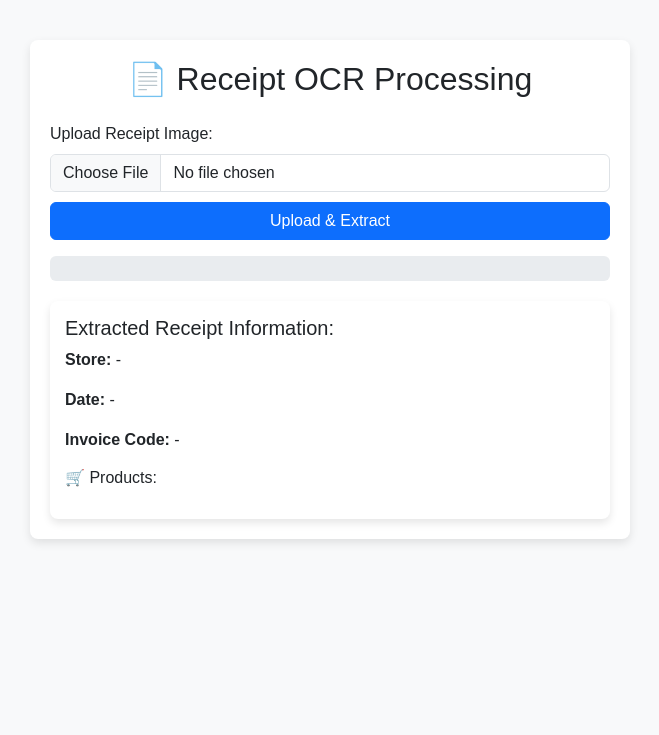
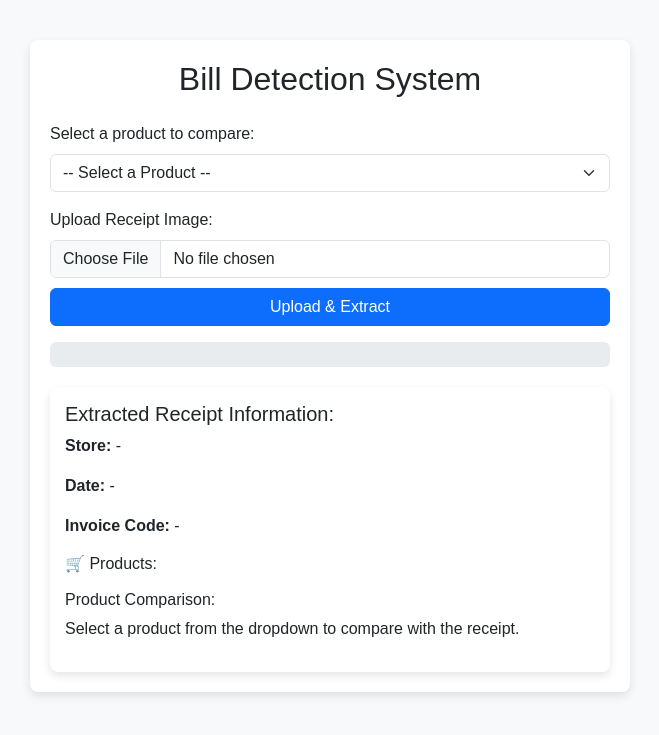
Before and after one commit to minhquangcao/Bill-Detection-System, a Flask app: page / in a window 1280 px wide. Shown: the top 735 px of the page, without its empty margins (310-969 px from the left). Run offline with Flask 3, Linux system fonts and the light colour scheme.

Commit message:
feat: ajout d'une dropdown list pour selectionner un produit

```diff
--- a/app.py
+++ b/app.py
@@ -24,7 +24,6 @@ def encode_image(image_path):
     except Exception as e:  # Added general exception handling
         print(f"Error: {e}")
         return None
-# ="../assets/IMG_2430.jpg"
 
 def get_chat_response(image_path):
     # Getting the base64 string
--- a/static/script.js
+++ b/static/script.js
@@ -50,6 +50,7 @@ function displayReceiptData(receiptData) {
     document.getElementById("storeName").innerText = receiptData.store_name || "-";
     document.getElementById("receiptDate").innerText = receiptData.date || "-";
     document.getElementById("invoiceCode").innerText = receiptData.invoice_code || "-";
+
     let productsList = document.getElementById("productsList");
     productsList.innerHTML = "";
 
@@ -64,4 +65,26 @@ function displayReceiptData(receiptData) {
         errorMessage.innerText = "No products found.";
         productsList.appendChild(errorMessage);
     }
+
+    // Now we compare the selected product with the extracted products
+    compareProductWithReceipt(receiptData.products);
 }
+
+function compareProductWithReceipt(receiptProducts) {
+    const selectedProduct = document.getElementById("productSelect").value;
+    const comparisonResultElement = document.getElementById("comparisonResult");
+
+    if (selectedProduct === "0") {
+        comparisonResultElement.innerText = "Please select a product to compare.";
+        return;
+    }
+
+    // Check if the selected product is in the receipt
+    const productFound = receiptProducts.some(product => product.name === selectedProduct);
+
+    if (productFound) {
+        comparisonResultElement.innerText = `✅ ${selectedProduct} is found in the receipt!`;
+    } else {
+        comparisonResultElement.innerText = `❌ ${selectedProduct} is NOT found in the receipt.`;
+    }
+}
--- a/templates/index.html
+++ b/templates/index.html
@@ -4,7 +4,7 @@
 <head>
     <meta charset="UTF-8">
     <meta name="viewport" content="width=device-width, initial-scale=1.0">
-    <title>Bill Detection System</title>
+    <title>Sujet 1</title>
 
     <!-- Bootstrap CSS -->
     <link href="https://cdn.jsdelivr.net/npm/bootstrap@5.3.0/dist/css/bootstrap.min.css" rel="stylesheet">
@@ -15,7 +15,17 @@
 <body>
 
     <div class="container">
-    <h2 class="text-center mb-4">📄 Receipt OCR Processing</h2>
+        <h2 class="text-center mb-4">Bill Detection System</h2>
+
+        <!-- Dropdown list to select a product -->
+        <div class="mb-3">
+            <label class="form-label">Select a product to compare:</label>
+            <select id="productSelect" class="form-select">
+                <option value="0">-- Select a Product --</option>
+                <option value="ORAL B BROSS X2">ORAL B BROSS X2</option>
+                <option value="PRO3 CROSS AC NO-Z">PRO3 CROSS AC NO-Z</option>
+            </select>
+        </div>
 
         <div class="mb-3">
             <label class="form-label">Upload Receipt Image:</label>
@@ -36,6 +46,9 @@
             <p><strong>Invoice Code:</strong> <span id="invoiceCode">-</span></p>
             <h6>🛒 Products:</h6>
             <ul id="productsList"></ul>
+
+            <h6>Product Comparison:</h6>
+            <p id="comparisonResult">Select a product from the dropdown to compare with the receipt.</p>
         </div>
     </div>
 
```
Lines whose indentation alone changed are shown as unchanged.
